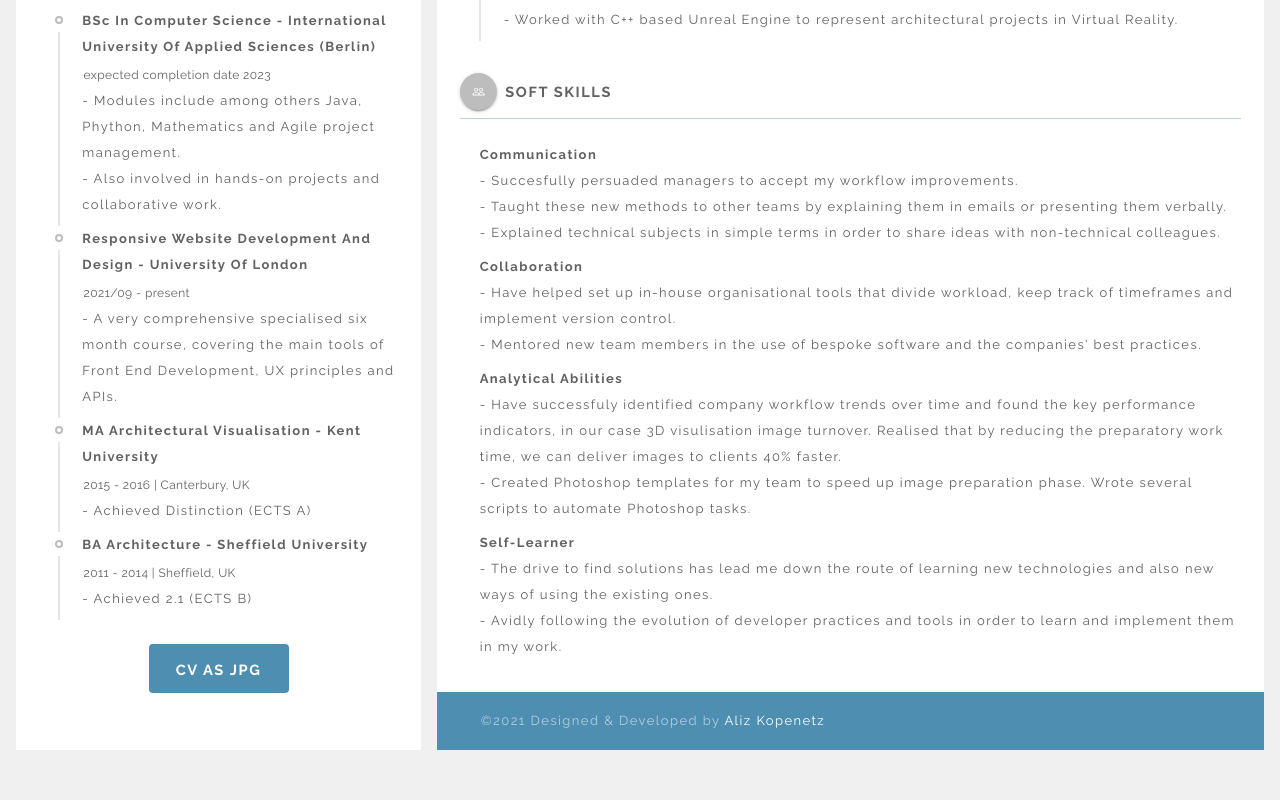
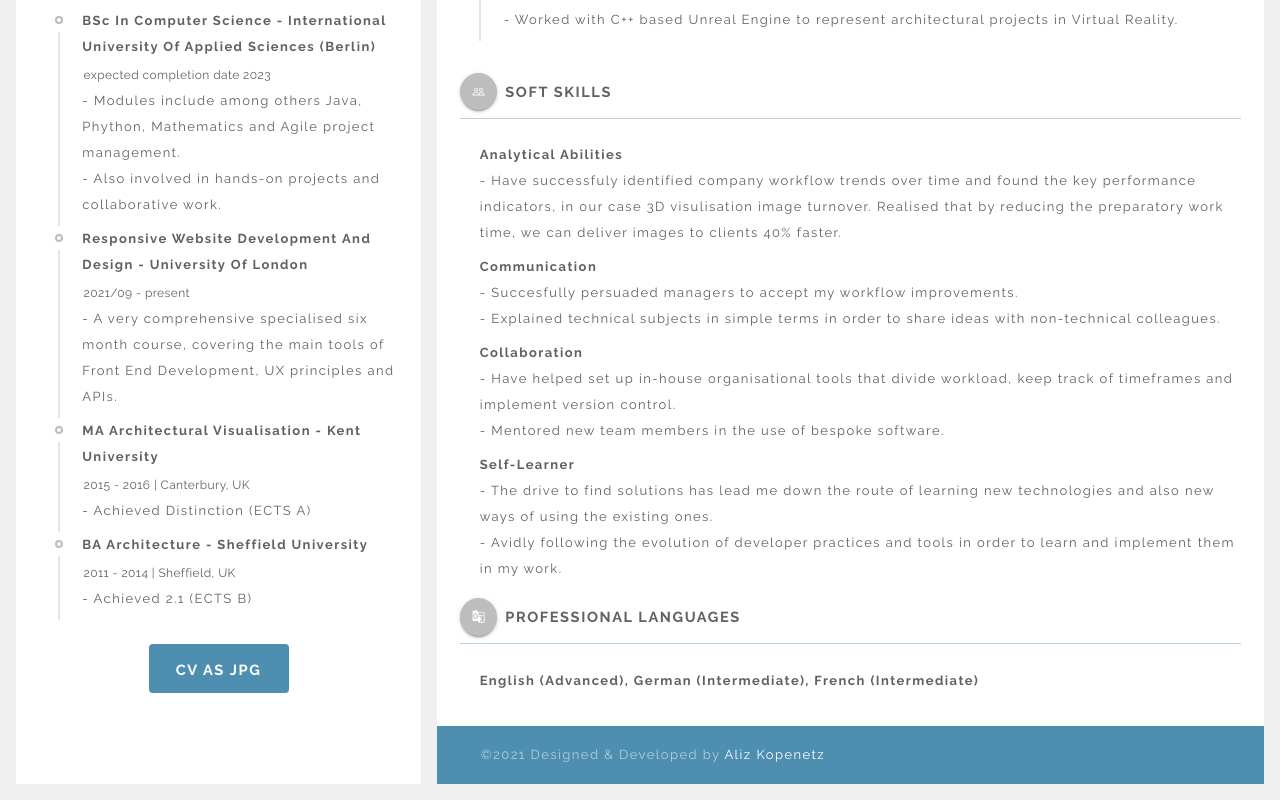
Before and after one commit to AK-Developorama/ak-dev-cv, a React (Create React App) app: page / in a window 1280 px wide. Shown: the part 902-1702 px from the top of the page. Before the commit the page ends 1668 px from the top, so only its background shows below. Built offline with nearby package versions, Linux system fonts and the light colour scheme.

Commit message:
skills update footer fixed dates w3

```diff
--- a/src/Pages/Cv/Cv.js
+++ b/src/Pages/Cv/Cv.js
@@ -2,11 +2,9 @@ import React from "react";
 import { Grid, Typography } from "@material-ui/core";
 import AdjustIcon from "@material-ui/icons/Adjust";
 import CodeIcon from "@material-ui/icons/Code";
+import GTranslateIcon from "@material-ui/icons/GTranslate";
 import PeopleOutlineIcon from "@material-ui/icons/PeopleOutline";
-import {
-  TimelineItem,
-  TimelineContent,
-} from "@material-ui/lab";
+import { TimelineItem, TimelineContent } from "@material-ui/lab";
 import CustomTimeline, {
   CustomTimelineSeparator,
 } from "../../components/Timeline/CustTimeline";
@@ -64,43 +62,11 @@ const Cv = () => {
                 ))}
               </CustomTimeline>
             </Grid>
-
-            {/* Other Work Experience */}
-            {/* <Grid className="cvContainer" item>
-              <CustomTimeline
-                title="Other Work Experience"
-                icon={<WorkOutlineIcon />}
-              >
-                <Grid item className="section_title mb_30" xs={12}>
-                  <span></span>
-                </Grid>
-
-                {cvData.workExperience.map((experience) => (
-                  <TimelineItem>
-                    <CustomTimelineSeparator />
-                    <TimelineContent className="timeline_content">
-                      <Typography className="timeline_title">
-                        {experience.title}
-                      </Typography>
-                      <Typography variant="caption" className="timeline_date">
-                        {experience.date}
-                      </Typography>
-                      <Typography
-                        variant="body2"
-                        className="timeline_description"
-                      >
-                        {experience.description}
-                      </Typography>
-                    </TimelineContent>
-                  </TimelineItem>
-                ))}
-              </CustomTimeline>
-            </Grid> */}
           </Grid>
         </Grid>
       </Grid>
 
-      {/* Education */}
+      {/* Soft Skills */}
       <Grid item>
         <Grid item xs={12}>
           <CustomTimeline title="Soft Skills" icon={<PeopleOutlineIcon />}>
@@ -123,6 +89,26 @@ const Cv = () => {
           </CustomTimeline>
         </Grid>
       </Grid>
+
+      {/* Languages */}
+      <Grid item>
+        <Grid item xs={12}>
+          <CustomTimeline title="Professional Languages" icon={<GTranslateIcon />}>
+            <Grid item className="section_title mb_30" xs={12}>
+              <span></span>
+            </Grid>
+            {cvData.languageSkills.map((language) => (
+              <TimelineItem>
+                <TimelineContent className="timeline_content">
+                  <Typography className="timeline_title">
+                    {language.name}
+                  </Typography>
+                </TimelineContent>
+              </TimelineItem>
+            ))}
+          </CustomTimeline>
+        </Grid>
+      </Grid>
     </>
   );
 };
--- a/src/index.css
+++ b/src/index.css
@@ -84,13 +84,10 @@ ul {
   padding-left: 0 !important;
   margin-block-end: 0 !important;
 }
-/* for titles
 
-letter-spacing: 0.11em;
-line-height: 3.65em;
-
-margin for text paragraphs:
-
-margin-bottom: 3vh !important;
-
-*/
+/* change for printing - 625 x 667 c */
+@media screen, print {
+  p.bodyText {
+    font-size: 5pt !important;
+  }
+}
--- a/src/utils/cvData.js
+++ b/src/utils/cvData.js
@@ -8,15 +8,11 @@ import SportsEsportsIcon from "@material-ui/icons/SportsEsports";
 export default {
   name: "Aliz Kopenetz",
   title: "Curriculum Vitae",
-  phone: "+447397509049",
+  phone: "available on request",
   email: "aliz.kopenetz@gmail.com",
   languageSkills: [
     {
-      name: `English (advanced)
-       German (intermediate)
-       French (intermediate)
-        Romanian (advanced)
-         Hungarian (advanced)`,
+      name: `English (advanced), German (intermediate), French (intermediate)`,
     },
   ],
   website:
@@ -179,22 +175,21 @@ export default {
 
   softSkills: [
     {
+      title: "Analytical Abilities",
+      description: `- Have successfuly identified company workflow trends over time and found the key performance indicators, in our case 3D visulisation image turnover. Realised that by reducing the preparatory work time, we can deliver images to clients 40% faster.`,
+    } /* - Wrote several scripts to automate Photoshop tasks. */,
+    {
       title: "Communication",
       description: `- Succesfully persuaded managers to accept my workflow improvements.
-      - Taught these new methods to other teams by explaining them in emails or presenting them verbally.
       - Explained technical subjects in simple terms in order to share ideas with non-technical colleagues.
       `,
     },
     {
       title: "Collaboration",
       description: `- Have helped set up in-house organisational tools that divide workload, keep track of timeframes and implement version control.
-      - Mentored new team members in the use of bespoke software and the companies' best practices.`,
+      - Mentored new team members in the use of bespoke software.`,
     },
-    {
-      title: "Analytical Abilities",
-      description: `- Have successfuly identified company workflow trends over time and found the key performance indicators, in our case 3D visulisation image turnover. Realised that by reducing the preparatory work time, we can deliver images to clients 40% faster.
-      - Created Photoshop templates for my team to speed up image preparation phase. Wrote several scripts to automate Photoshop tasks.`,
-    },
+
     {
       title: "Self-Learner",
       description: `- The drive to find solutions has lead me down the route of learning new technologies and also new ways of using the existing ones.
```
